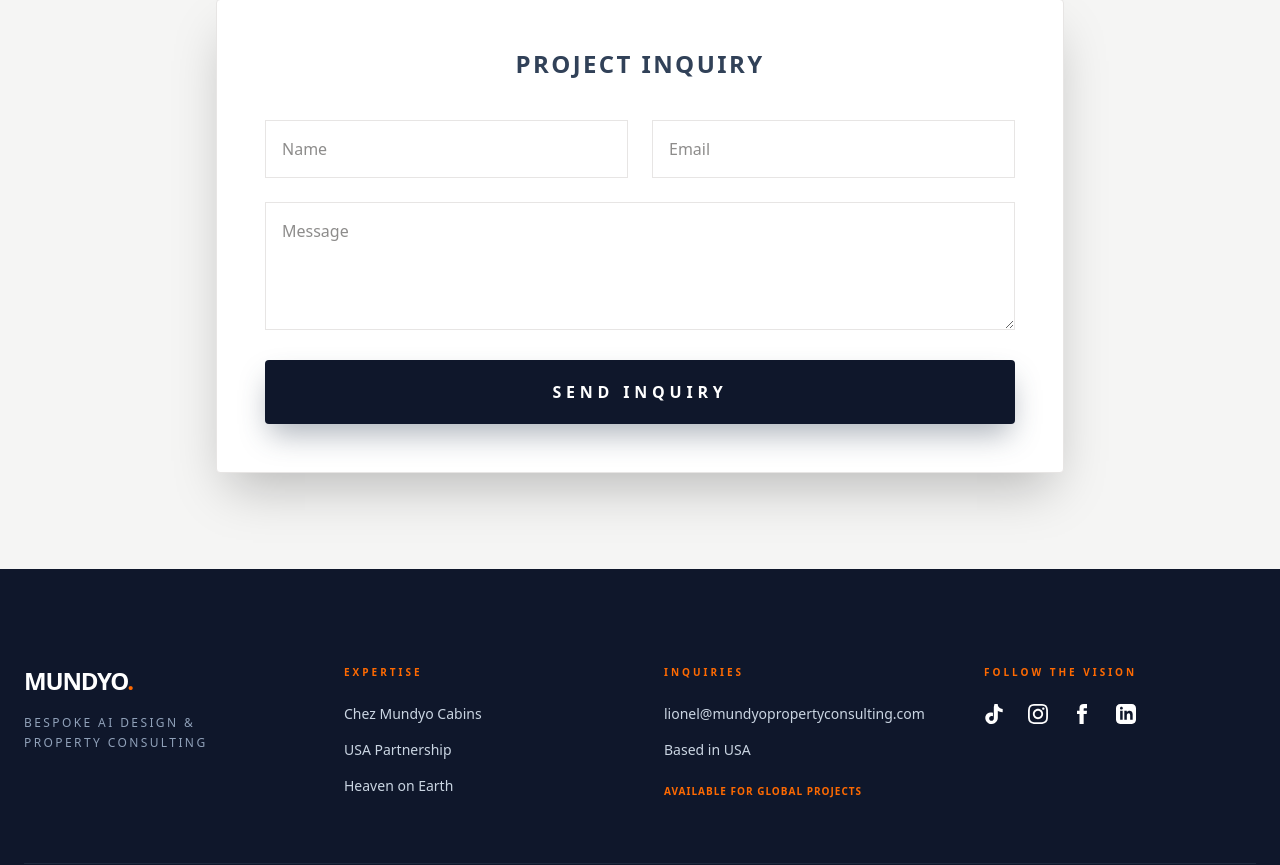
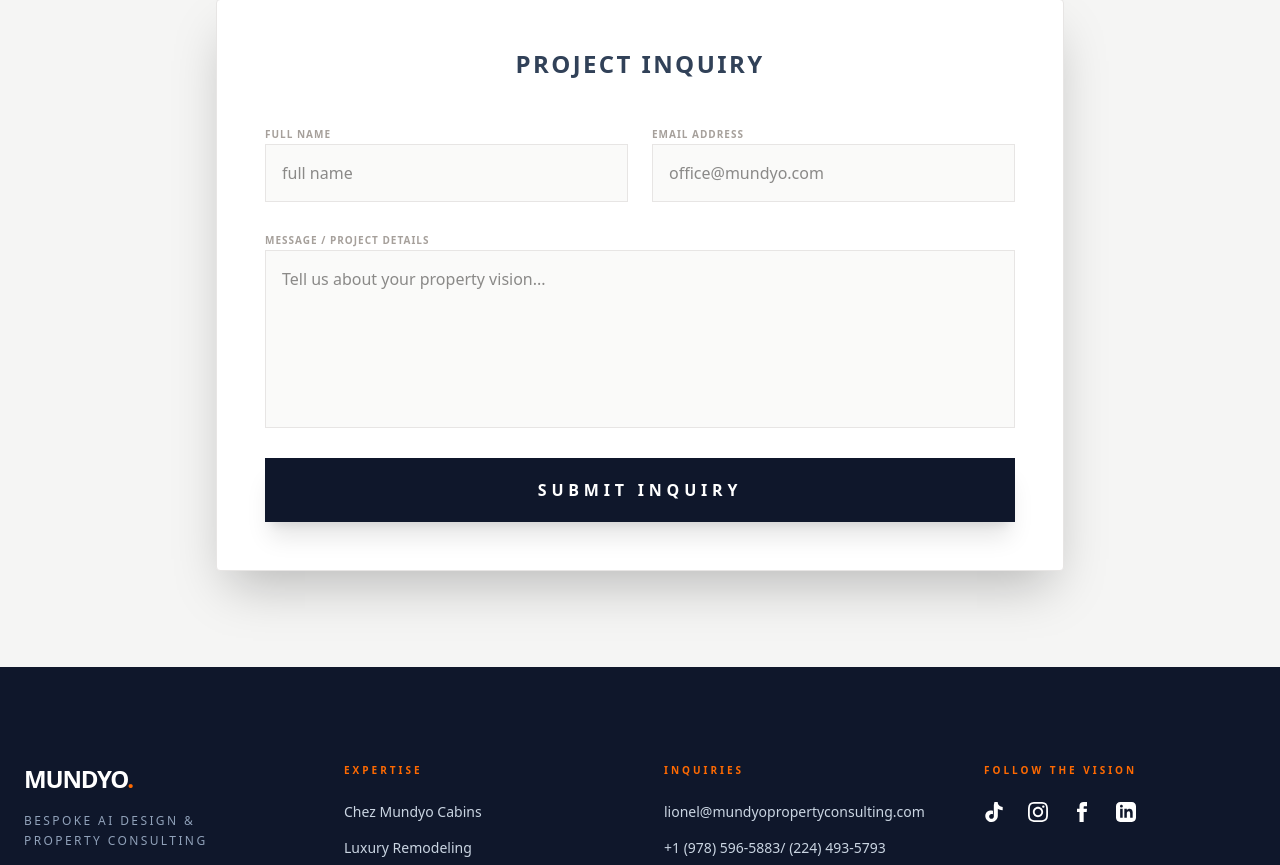
Before and after one commit to Mundyopropertyconsulting/mundyopropertyconsulting, a React (Vite) app: page / in a window 1280 px wide. Shown: the part 5355-6220 px from the top of the page. Built offline with nearby package versions, Linux system fonts and the light colour scheme.

Commit message:
form update

```diff
--- a/src/App.jsx
+++ b/src/App.jsx
@@ -343,34 +343,7 @@ function App() {
   </div>
 </section>
 
-      {/* Form Section */}
-      {/* <section id="form" className="py-24 bg-stone-100">
-        <div className="max-w-4xl mx-auto px-6">
-          <div className="bg-white p-12 shadow-2xl rounded-sm border border-stone-200">
-             <h2 className="text-2xl font-bold mb-10 text-center uppercase tracking-widest">Project Inquiry</h2>
-             <form action="https://api.web3forms.com/submit" method="POST" className="space-y-6">
-                <input type="hidden" name="access_key" value="YOUR_ACCESS_KEY_HERE" />
-                <div className="grid md:grid-cols-2 gap-6">
-                  <input type="text" name="name" placeholder="Name" required className="w-full p-4 border border-stone-200 outline-none focus:border-amber-700" />
-                  <input type="email" name="email" placeholder="Email" required className="w-full p-4 border border-stone-200 outline-none focus:border-amber-700" />
-                </div>
-                <textarea name="message" placeholder="Message" required className="w-full p-4 border border-stone-200 h-32 outline-none focus:border-amber-700"></textarea>
 
-
-      <button
-  type="submit"
-  className="w-full bg-amber-800  text-white py-5 rounded-sm font-black uppercase tracking-[0.3em]
-             transition-all duration-300
-             shadow-[0_15px_30px_-5px_rgba(51,65,85,0.4)]
-             hover:shadow-[0_20px_40px_-5px_rgba(51,65,85,0.5)]
-             hover:-translate-y-1 active:translate-y-0 active:scale-[0.98]"
->
-  Send Inquiry
-</button>
-             </form>
-          </div>
-        </div>
-      </section> */}
       <section id="form" className="py-24 bg-stone-100">
   <div className="max-w-4xl mx-auto px-6">
     <div className="bg-white p-12 shadow-2xl rounded-sm border border-stone-200">
@@ -384,44 +357,51 @@ function App() {
         name="contact"
         method="POST"
         data-netlify="true"
+        action="/index.html"
         className="space-y-6"
       >
-        {/* Required hidden input for Netlify forms in React/Vite */}
+        {/* Vital for Netlify/React connection */}
         <input type="hidden" name="form-name" value="contact" />
 
         <div className="grid md:grid-cols-2 gap-6">
+          <div className="space-y-2">
+            <label className="text-[10px] uppercase tracking-widest font-bold text-stone-400">Full Name</label>
             <input
               type="text"
               name="name"
-            placeholder="Name"
+              placeholder="full name"
               required
-            className="w-full p-4 border border-stone-200 outline-none focus:border-orange-600 transition-colors"
+              className="w-full p-4 border border-stone-200 outline-none focus:border-orange-600 transition-colors bg-stone-50"
             />
+          </div>
+          <div className="space-y-2">
+            <label className="text-[10px] uppercase tracking-widest font-bold text-stone-400">Email Address</label>
             <input
               type="email"
               name="email"
-            placeholder="Email"
+              placeholder="office@mundyo.com"
               required
-            className="w-full p-4 border border-stone-200 outline-none focus:border-orange-600 transition-colors"
+              className="w-full p-4 border border-stone-200 outline-none focus:border-orange-600 transition-colors bg-stone-50"
             />
           </div>
+        </div>
 
+        <div className="space-y-2">
+          <label className="text-[10px] uppercase tracking-widest font-bold text-stone-400">Message / Project Details</label>
           <textarea
             name="message"
-          placeholder="Message"
+            rows="6"
+            placeholder="Tell us about your property vision..."
             required
-          className="w-full p-4 border border-stone-200 h-32 outline-none focus:border-orange-600 transition-colors"
+            className="w-full p-4 border border-stone-200 outline-none focus:border-orange-600 transition-colors bg-stone-50 resize-none"
           ></textarea>
+        </div>
 
         <button
           type="submit"
-          className="w-full bg-slate-900 text-white py-5 rounded-sm font-black uppercase tracking-[0.3em]
-                     transition-all duration-300
-                     shadow-[0_15px_30px_-5px_rgba(51,65,85,0.4)]
-                     hover:bg-orange-600 hover:shadow-[0_20px_40px_-5px_rgba(234,88,12,0.3)]
-                     hover:-translate-y-1 active:translate-y-0 active:scale-[0.98]"
+          className="w-full bg-slate-900 hover:bg-orange-600 text-white font-bold uppercase tracking-[0.3em] py-5 transition-all duration-500 shadow-xl"
         >
-          Send Inquiry
+          Submit Inquiry
         </button>
       </form>
     </div>
@@ -449,8 +429,8 @@ function App() {
         <h4 className="text-orange-500 text-[10px] font-bold uppercase tracking-[0.3em] mb-6">Expertise</h4>
         <ul className="space-y-4 text-sm text-slate-300 font-light">
           <li className="hover:text-orange-500 cursor-pointer transition-colors">Chez Mundyo Cabins</li>
-          <li className="hover:text-orange-500 cursor-pointer transition-colors">USA Partnership</li>
-          <li className="hover:text-orange-500 cursor-pointer transition-colors">Heaven on Earth</li>
+          <li className="hover:text-orange-500 cursor-pointer transition-colors">Luxury Remodeling</li>
+          <li className="hover:text-orange-500 cursor-pointer transition-colors">Smart Home Integration</li>
         </ul>
       </div>
 
@@ -459,6 +439,7 @@ function App() {
         <h4 className="text-orange-500 text-[10px] font-bold uppercase tracking-[0.3em] mb-6">Inquiries</h4>
         <ul className="space-y-4 text-sm text-slate-300 font-light">
           <li>lionel@mundyopropertyconsulting.com</li>
+          <li> +1 (978) 596-5883/ (224) 493-5793</li>
           <li>Based in USA</li>
           <li className="text-orange-500 font-bold uppercase tracking-widest text-[10px] pt-2">Available for Global Projects</li>
         </ul>
@@ -489,7 +470,8 @@ function App() {
     </div>
 
     {/* Bottom Bar */}
-    <div className="pt-8 border-t border-slate-800 flex flex-col md:flex-row justify-between items-center text-[10px] uppercase tracking-[0.4em] text-slate-500">
+    <div className="pt-8 border-t border-slate-800 flex flex-col md:flex-row justify-between items-center
+     text-[10px] uppercase tracking-[0.4em] text-slate-500">
       <p>© 2026 Mundyo Property Consulting</p>
       <p className="mt-4 md:mt-0">Private & Confidential</p>
     </div>
```
Lines whose indentation alone changed are shown as unchanged.
